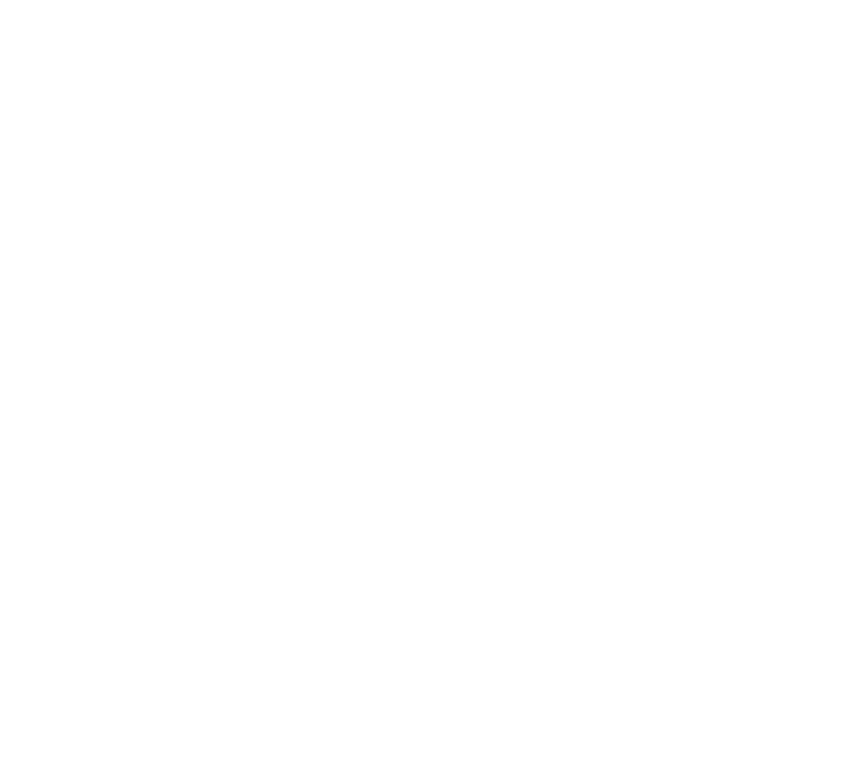
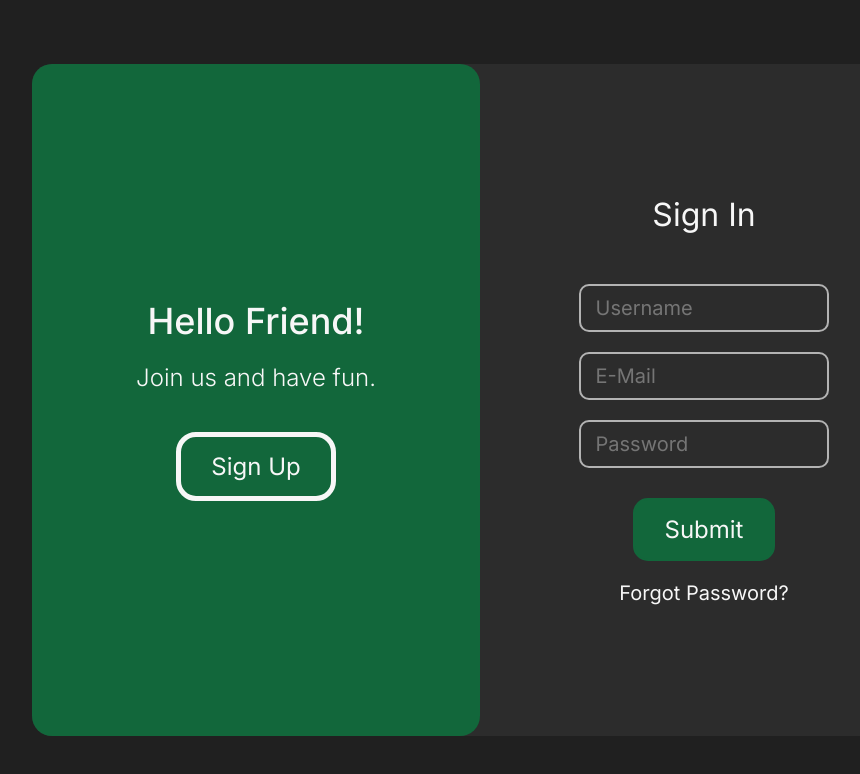
Before and after one commit to sekerhalithamza/jschat, a Next.js app: page / in a window 1280 px wide. Shown: the top 774 px of the page, without its empty margins (160-1020 px from the left). Built offline with nearby package versions, Linux system fonts and the light colour scheme.

Commit message:
update: sign in/up page

```diff
--- a/app/globals.css
+++ b/app/globals.css
@@ -21,14 +21,17 @@
 	width: 100vw;
 	min-height: 100vh;
 	scroll-behavior: smooth;
+	color: var(--white);
 }
 
 body {
 	width: 100%;
+	min-height: 100vh;
 	height: fit-content;
-	min-height: 100vh;
+	background-color: var(--background);
 }
 
+a,
 textarea,
 input,
 button,
@@ -38,3 +41,7 @@
 	word-spacing: inherit;
 	letter-spacing: inherit;
 }
+
+a {
+	text-decoration: none;
+}
--- /dev/null
+++ b/app/page.module.css
@@ -0,0 +1,175 @@
+.main {
+	width: 100%;
+	height: 100vh;
+	padding-block: 5%;
+	background-color: var(--background-dark);
+	display: flex;
+	align-items: center;
+	justify-content: center;
+}
+
+.section {
+	position: relative;
+	height: 100%;
+	aspect-ratio: 4 / 3;
+	display: grid;
+	grid-template-columns: 1fr 1fr;
+	grid-template-rows: 1fr;
+}
+
+.slider {
+	position: absolute;
+	height: 100%;
+	width: 50%;
+	background-color: var(--primary-dark);
+	transition: all ease 500ms;
+	border-radius: 20px;
+	display: flex;
+	justify-content: center;
+	align-items: center;
+	overflow: hidden;
+}
+
+.sliderContainer {
+	display: flex;
+	justify-content: center;
+	align-items: center;
+	flex-direction: column;
+	width: 100%;
+	gap: 20px;
+	transition: all 300ms ease;
+	position: absolute;
+	height: 100%;
+	width: 100%;
+}
+
+.containerLeft {
+	top: 0;
+	left: 0;
+	z-index: 5;
+}
+
+.containerRight {
+	opacity: 0;
+	top: 0;
+	right: 0;
+	z-index: -1;
+}
+
+.sliderTitle {
+	font-weight: 500;
+	font-size: 36px;
+}
+
+.sliderText {
+	font-size: 24px;
+	font-weight: 300;
+}
+
+.sliderButton {
+	background-color: transparent;
+	border: 5px solid var(--white);
+	padding-block: 15px;
+	padding-inline: 30px;
+	font-size: 24px;
+	border-radius: 20px;
+	margin-block-start: 20px;
+	transition: all 500ms ease;
+}
+
+.sliderButton:hover {
+	background-color: var(--white);
+	color: var(--background-dark);
+}
+
+.slider.onRight {
+	transform: translateX(100%);
+}
+
+.slider.onRight .containerLeft {
+	opacity: 0;
+	z-index: -1;
+}
+
+.slider.onRight .containerRight {
+	opacity: 1;
+	z-index: 5;
+}
+
+.container {
+	background-color: var(--background);
+	display: flex;
+	justify-content: center;
+	align-items: center;
+	flex-direction: column;
+	gap: 50px;
+}
+
+.container.signUp {
+	border-top-left-radius: 20px;
+	border-bottom-left-radius: 20px;
+}
+
+.container.signIn {
+	border-top-right-radius: 20px;
+	border-bottom-right-radius: 20px;
+}
+
+.title {
+	font-weight: 400;
+	font-size: 32px;
+}
+
+.form {
+	display: flex;
+	justify-content: center;
+	align-items: center;
+	flex-direction: column;
+	width: 100%;
+	padding-inline: 10%;
+	gap: 20px;
+}
+
+.input {
+	background-color: transparent;
+	border: 2px solid var(--gray);
+	border-radius: 10px;
+	padding-block: 10px;
+	padding-inline: 15px;
+	width: 70%;
+	font-size: 20px;
+	transition: ease 200ms;
+}
+
+.input:focus {
+	border-color: var(--white);
+}
+
+.input::placeholder {
+	font-size: 20px;
+}
+
+.submitButton {
+	background-color: var(--primary-dark);
+	font-size: 24px;
+	padding-block: 15px;
+	padding-inline: 30px;
+	border-radius: 15px;
+	border: 2px solid var(--primary-dark);
+	transition: 500ms ease;
+	margin-block-start: 10px;
+}
+
+.submitButton:hover {
+	background-color: transparent;
+	border: 2px solid var(--primary);
+}
+
+.link {
+	font-size: 20px;
+	transition: color 200ms ease;
+}
+
+.link:hover {
+	color: var(--gray);
+}
--- a/app/page.tsx
+++ b/app/page.tsx
@@ -1,9 +1,80 @@
+"use client";
+
 import Image from "next/image";
-
-import { Input, Button } from "@/app/ui/components";
 
 import styles from "./page.module.css";
 
 export default function Home() {
-	return;
+	function sliderAnimation() {
+		const slider = document.getElementById("slider");
+		slider?.classList.toggle(styles.onRight);
+		console.log("help");
+	}
+	return (
+		<main className={`${styles.main}`}>
+			<section className={`${styles.section}`}>
+				<div className={`${styles.slider}`} id="slider">
+					<div className={`${styles.sliderContainer} ${styles.containerLeft}`}>
+						<h2 className={`${styles.sliderTitle}`}>Hello Friend!</h2>
+						<p className={`${styles.sliderText}`}>Join us and have fun.</p>
+						<button onClick={sliderAnimation} type="button" className={`${styles.sliderButton}`}>
+							Sign Up
+						</button>
+					</div>
+					<div className={`${styles.sliderContainer} ${styles.containerRight}`}>
+						<h2 className={`${styles.sliderTitle}`}>Welcome Back Friend!</h2>
+						<p className={`${styles.sliderText}`}>If you already have an account.</p>
+						<button onClick={sliderAnimation} type="button" className={`${styles.sliderButton}`}>
+							Sign In
+						</button>
+					</div>
+				</div>
+				<div className={`${styles.container} ${styles.signUp}`}>
+					<h3 className={`${styles.title}`}>Sign Up</h3>
+					<form className={`${styles.form}`}>
+						<input
+							className={`${styles.input}`}
+							type="text"
+							placeholder="Username"
+						></input>
+						<input
+							className={`${styles.input}`}
+							type="email"
+							placeholder="E-Mail"
+						></input>
+						<input
+							className={`${styles.input}`}
+							type="password"
+							placeholder="Password"
+						></input>
+						<button className={`${styles.submitButton}`}>Submit</button>
+					</form>
+				</div>
+				<div className={`${styles.container} ${styles.signIn}`}>
+					<h3 className={`${styles.title}`}>Sign In</h3>
+					<form className={`${styles.form}`}>
+						<input
+							className={`${styles.input}`}
+							type="text"
+							placeholder="Username"
+						></input>
+						<input
+							className={`${styles.input}`}
+							type="email"
+							placeholder="E-Mail"
+						></input>
+						<input
+							className={`${styles.input}`}
+							type="password"
+							placeholder="Password"
+						></input>
+						<button className={`${styles.submitButton}`}>Submit</button>
+						<a href="#" className={`${styles.link}`}>
+							Forgot Password?
+						</a>
+					</form>
+				</div>
+			</section>
+		</main>
+	);
 }
```
Also changed, not shown: app/ui/components.tsx (deleted, +0 -42 lines), app/ui/components.module.css (added).
